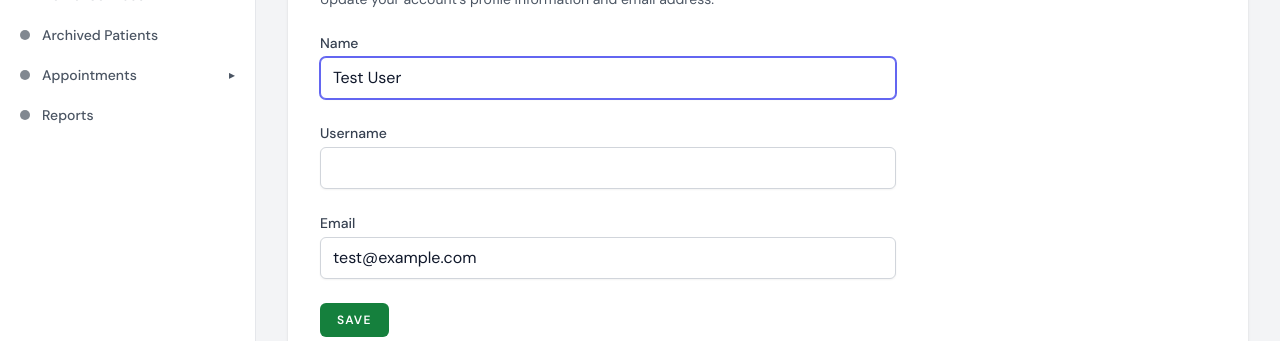
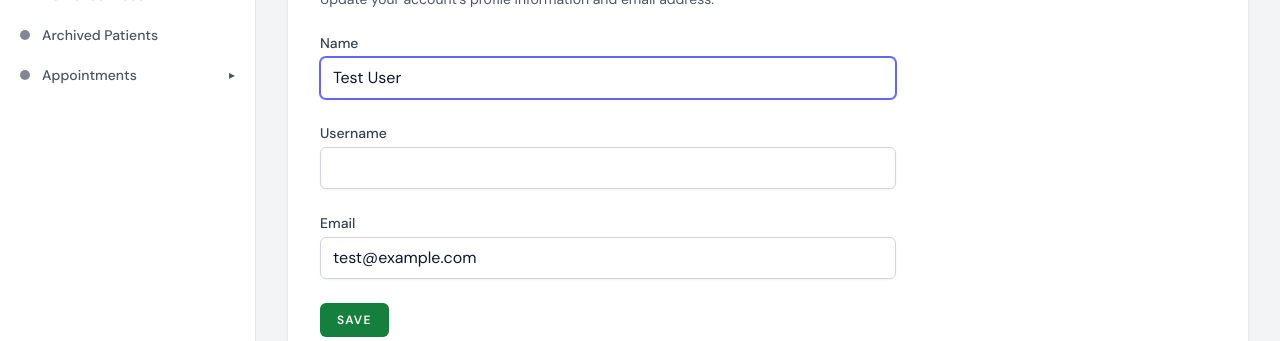
Before and after one commit to Lloydddddddd/DentalHorizone-Capstone, a Laravel app: page /profile in a window 1280 px wide. Shown: the part 295-636 px from the top of the page. Run offline with Laravel 12, Linux system fonts and the light colour scheme; a user stored in the database is signed in; data comes from the database, SQL or seed files in the repository; style sheets or scripts are compiled from the project's sources; parts of the project's set-up code (start-up, migrations or seed data) failed here and were passed over; some libraries are stand-ins or nearby versions.

Commit message:
style: remove 'Reports' item from sidebar for cleaner navigation

```diff
--- a/resources/js/Components/Sidebar.jsx
+++ b/resources/js/Components/Sidebar.jsx
@@ -26,7 +26,7 @@ export default function Sidebar() {
                 { label: 'Missed Appointments', href: '/Appointments/Missed' },
             ],
         },
-        { label: 'Reports', href: '/reports' },
+
     ];
 
     return (
```
